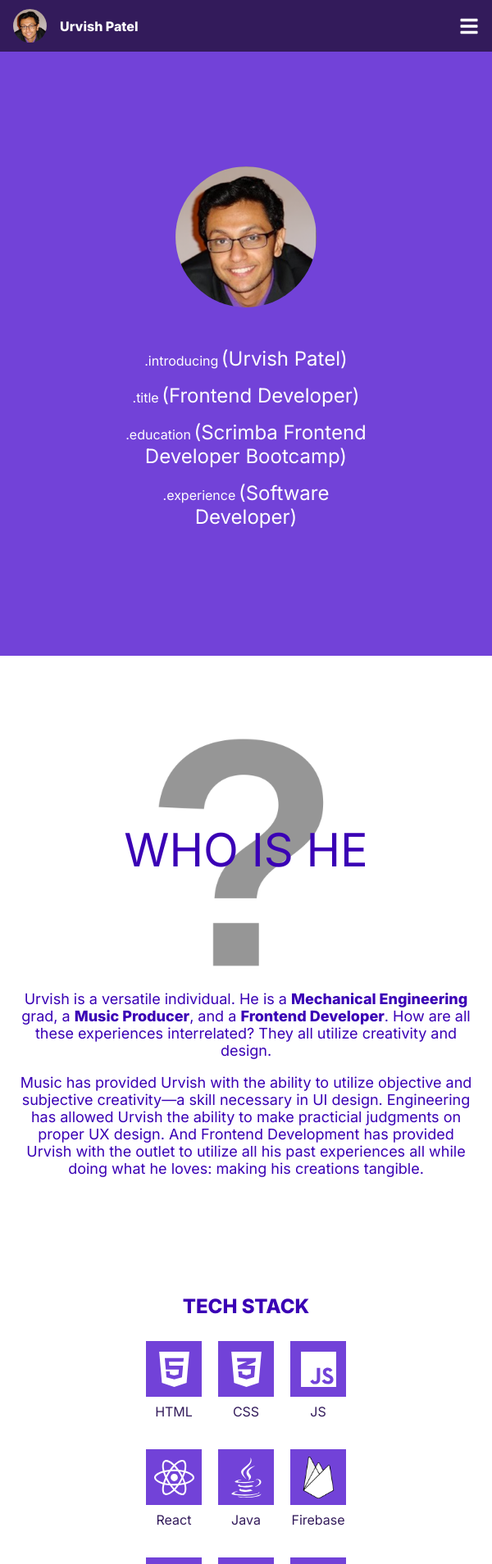
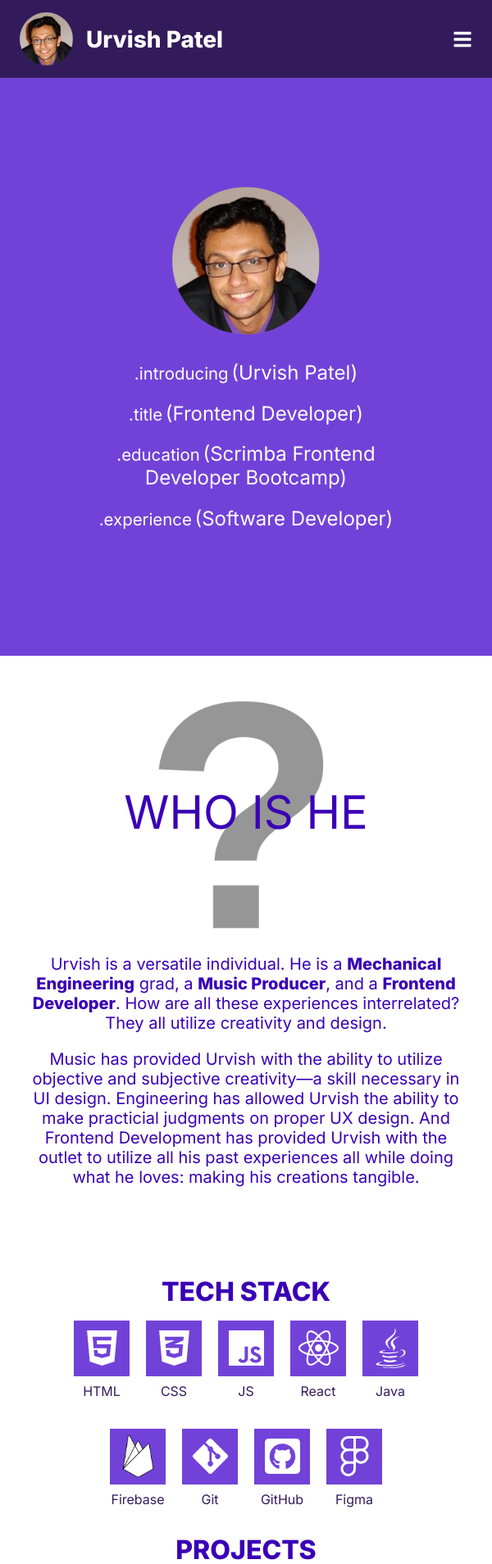
Before and after one commit to urvishp13/Portfolio-React, a React (Vite) app: page / in a window 600 px wide. Shown: the top 1908 px of the page at 82% size. Built offline with nearby package versions, Linux system fonts and the light colour scheme.

Commit message:
made portfolio desktop-view first responsive

```diff
--- a/src/App.css
+++ b/src/App.css
@@ -17,8 +17,8 @@ body {
   font-family: 'Inter', sans-serif;
 }
 
-.home-section,
-.about-section {
+.home-section > .container,
+.about-section > .container {
   height: calc(100vh - 5.9375rem);
 }
 
@@ -51,6 +51,10 @@ body {
   font-size: 1.75rem;
 }
 
+.hamburger {
+  display: none;
+}
+
 .nav-items {
   display: flex;
   align-items: center;
@@ -77,10 +81,14 @@ body {
 /* /////////// HOME SECTION //////////// */
 
 .home-section {
+  background: #7242D8;
+}
+
+.home-section > .container {
   display: flex;
   justify-content: center;
   align-items: center;
-  background: #7242D8;
+  margin: 0 auto;
 }
 
 .home-section-img {
@@ -100,9 +108,10 @@ body {
   font-size: 2.25rem;
   margin-left: .15em;
 }
+
 /* ///////// ABOUT SECTION ////////// */
 
-.about-section {
+.about-section > .container {
   display: flex;
   justify-content: center;
   align-items: center;
@@ -138,7 +147,7 @@ body {
 }
 
 .answer {
-  width: 37.75rem;
+  width: 50%;
   color: #3A00B5;
   font-size: 1.75rem;
 }
@@ -353,16 +362,310 @@ footer {
   color: white;
 }
 
+/* /////// UTILITY CLASSES ///////////// */
+
+.hide {
+  display: none;
+}
+
 /* ////////// MEDIA QUERIES //////////// */
 
-@media (min-width: 360px) and (max-width: 879px) {
+@media (max-width: 1258px) {
+
+  /* ////////// HOME SECTION ///////// */
+
+  .home-section > .container {
+    width: 90%;
+    gap: 6.7%;
+  }
+
+  .home-section-img {
+    max-width: 30.75rem;
+    min-width: 20rem;
+    margin-right: unset;
+  }
+
+  .professional-details {
+    font-size: 2.2vw;
+    flex: 1 1 50%;
+  }
+
+  .professional-details span {
+    font-size: 3vw;
+  }
+
+  /* ///////// ABOUT SECTION /////////// */
+
+  .about-section > .container {
+    gap: 2.31em;
+    width: 90%;
+    margin: 0 auto;
+  }
+
+  .question {
+    width: 25rem;
+    height: 25rem;
+    margin-right: unset;
+  }
+
+  .question > p {
+    font-size: 6.5vw;
+  }
+
+  /* ///////// CONTACT SECTION /////////// */
+
+  .contact-section {
+    display: flex;
+    flex-direction: column;
+    justify-content: center;
+  }
+
+}
+
+@media (max-width: 1016px) {
+
+  /* /////// ABOUT SECTION //////// */
+
+  .answer {
+    font-size: 2.75vw;
+  }
+
+}
+
+@media (max-width: 1072px) {
+
+  .tech-stack {
+    display: flex;
+    flex-wrap: wrap;
+    justify-content: center;
+    gap: 1.25em;
+    margin: 0 auto;
+    margin-top: 1em;
+    width: 75%;
+  }
+
+  .projects {
+    width: 100%;
+    padding: 0 1em;
+  }
+
+  .project {
+    display: grid;
+    grid-template-columns: 1fr 1em 1fr 1em 1fr 1em;
+    grid-template-rows: 1em 11.3125rem 1em 4rem 1em;
+    border: 2px solid black;
+  }
+
+  .project > * {
+    border: 2px solid black;
+  }
+
+  .project > img {
+    height: 18.3rem;
+  }
+
+}
+
+@media (max-width: 922px) {
+
+  .home-section > .container {
+    flex-direction: column;
+    align-items: center;
+    gap: 2vw;
+  }
+
+  .home-section-img {
+    width: 30vw;
+    min-width: unset;
+  }
+
+  .professional-details {
+    flex: unset;
+    font-size: 2.5vw;
+    text-align: center;
+    max-width: 370px;
+  }
+
+}
+
+@media (max-width: 880px) {
+
+  .tech-stack {
+    margin: 0 auto;
+  }
+
+  .projects {
+      gap: 1em;
+      padding-bottom: .75em;
+  }
+
+}
+
+@media (max-width: 816px) {
+
+  /* //////// NAVBAR /////////// */
+
+  .nav {
+    justify-content: space-between;
+  }
+
+  .profile-info {
+    padding-left: 1.5em;
+  }
+
+  .hamburger {
+    display: block;
+    font-size: 1.5rem;
+    margin-right: 1em;
+    cursor: pointer;
+  }
+
+  .nav-items {
+    display: none;
+    flex-direction: column;
+    position: absolute;
+    top: 0;
+    right: 0;
+    background: black;
+    height: auto;
+    margin: 0;
+  }
+
+  .close-burger {
+    font-size: 1.75rem;
+    margin: 1.25em .4em 0 auto;
+    cursor: pointer;
+    background: black;
+  }
+
+  .nav-items > li {
+    background: black;
+    width: 100%;
+  }
+
+  .nav-items a {
+    justify-content: center;
+    padding: 1em;
+    color: white;
+  }
+
+  .open-nav {
+    display: flex;
+  }
+
+  /* //////// HOME /////////// */
+
+  .professional-details {
+    font-size: 1.275rem;
+  }
+
+  .professional-details span {
+    font-size: 1.5rem;
+  }
+
+  /* //////// ABOUT ////////// */
+
+  .about-section > .container{
+    flex-direction: column;
+    align-items: center;
+    gap: 0;
+  }
+
+  .question {
+    width: 19.125rem;
+    height: 19.125rem;
+    margin: 0 auto;
+  }
+
+  .question > p {
+    font-size: 3.5rem;
+  }
+
+  .answer {
+    width: fit-content;
+    font-size: 1.375rem;
+    padding: 0;
+    text-align: center;
+  }
+
+  /* ////////// WORK SECTION //////////// */
+
+  .projects {
+    grid-template-columns: 1fr;
+  }
+
+}
+
+@media (max-width: 706px) {
+
+  /* ////////// FOOTER ///////// */
+
+  footer {
+    padding: 0 1em;
+  }
+
+  .copyright {
+    margin: 0;
+  }
+
+  .socials {
+    position: initial;
+    margin-left: auto;
+  }
+
+}
+
+@media (max-width: 646px) {
+
+  .answer {
+    font-size: 1.25rem;
+  }
+
+}
+
+@media (max-width: 608px) {
+
+  .contact-section {
+    display: flex;
+    flex-direction: column;
+    justify-content: center;
+    height: calc(100vh - 5.9375rem - 4.9375rem);
+  }
+
+  .contact-section-title {
+    padding-top: 0;
+  }
+
+  input,
+  textarea,
+  .submit {
+    font-size: 1.25rem;
+    text-indent: 8px;
+    width: 80%;
+    height: 2.8125rem;
+  }
+
+  input::placeholder,
+  textarea::placeholder {
+    font-size: 1.25rem;
+  }
+
+  textarea {
+    height: 7rem;
+    padding: .5em;
+    text-indent: 0;
+  }
+
+}
+
+@media (max-width: 500px) {
 
   html {
     scroll-padding-top: 3.9375rem;
   }
 
-  .home-section,
-  .about-section {
+  .home-section > .container,
+  .about-section > .container {
     height: calc(100vh - 3.9375rem);
   }
 
@@ -430,7 +733,7 @@ footer {
 
   /* ///////// HOME ///////////// */
 
-  .home-section {
+  .home-section > .container {
     flex-direction: column;
     align-items: center;
     gap: 2em;
@@ -439,13 +742,13 @@ footer {
 
   .home-section-img {
     margin: 0 auto;
-    width: 10.75rem;
+    width: 50%;
     border-radius: 50%;
   }
 
   .professional-details {
     font-size: 1rem;
-    width: 18.625rem;
+    width: 100%;
   }
 
   .professional-details span {
@@ -454,26 +757,8 @@ footer {
 
   /* //////// ABOUT ////////// */
 
-  .about-section {
-    flex-direction: column;
-    align-items: center;
-  }
-
-  .question {
-    width: 19.125rem;
-    height: 19.125rem;
-    margin: 0 auto;
-  }
-
-  .question > p {
-    font-size: 3.5rem;
-  }
-
   .answer {
-    width: fit-content;
     font-size: 1.125rem;
-    padding: 0 1em;
-    text-align: center;
   }
 
   /* /////////// WORK SECTION //////////////// */
@@ -497,16 +782,6 @@ footer {
 
   .work-section h2:nth-of-type(2) {
     margin: 1.5em 0 .5em;
-  }
-
-  .tech-stack {
-    display: flex;
-    flex-wrap: wrap;
-    justify-content: center;
-    gap: 1.25em;
-    margin: 0 auto;
-    margin-top: 1em;
-    width: 18rem;
   }
 
   .tech > div {
@@ -536,11 +811,11 @@ footer {
   .projects {
     display: flex;
     flex-wrap: wrap;
-    padding: 0 1em;
     margin-top: 1em;
   }
 
   .project {
+    flex-grow: 1;
     grid-template-columns: 1em 1fr 1em 1fr 1em;
     grid-template-rows: 1em 10em 1em max-content 1em max-content 1em ;
   }
@@ -558,17 +833,13 @@ footer {
   }
 
   .project > a:nth-of-type(1) {
-    justify-self: center;
     grid-column: 2 / 3;
     grid-row: -3 / -2;
-    width: 100%;
   }
 
   .project > a:nth-of-type(2) {
-    justify-self: center;
     grid-column: 4 / 5;
     grid-row: -3 / -2;
-    width: 100%;
   }
 
   /* ////////// CONTACT SECTION ///////////// */
@@ -628,109 +899,3 @@ footer {
   }
 
 }
-
-@media (min-width: 501px)  {
-
-  .projects {
-    width: 100%;
-    padding: 0 1em;
-  }
-
-  .project {
-    flex-grow: 1;
-    display: grid;
-    grid-template-columns: 1fr 1em 1fr 1em 1fr 1em;
-    grid-template-rows: 1em 11.3125rem 1em 4rem 1em;
-    border: 2px solid black;
-  }
-
-  .project > * {
-    border: 2px solid black;
-  }
-
-  .project > img {
-    grid-column: 1 / 2;
-    grid-row: 1 / -1;
-    border: none;
-    border-right: 2px solid black;
-    width: 100%;
-    height: 18.3rem;
-    object-fit: cover;
-    object-position: top;
-  }
-
-  .project > *:not(:first-child) {
-    padding: 1em;
-  }
-
-  .project > p {
-    text-align: start;
-    grid-column: 3 / 6;
-    grid-row: 2 / 3;
-    margin: 0;
-    font-size: 1.15rem;
-  }
-
-  .project > a {
-    font-size: 1.25rem;
-    display: flex;
-    justify-content: center;
-    align-items: center;
-    gap: .25em;
-    background-color: #7242D8;
-    border: none;
-    border-radius: 8px;
-    color: white;
-    text-decoration: none;
-  }
-
-  .project > a:nth-of-type(1) {
-    justify-self: center;
-    grid-column: 3 / 4;
-    grid-row: 4 / 5;
-    width: 100%;
-  }
-
-  .project > a:nth-of-type(2) {
-    justify-self: center;
-    grid-column: 5 / 6;
-    grid-row: 4 / 5;
-    width: 100%;
-  }
-
-}
-
-@media (min-width: 880px) {
-
-  .hamburger {
-    display: none;
-  }
-
-  .close-burger {
-    display: none;
-  }
-
-  .projects {
-      display: grid;
-      grid-template-columns: repeat(2, 1fr);
-      gap: 2em;
-      margin: 0 auto;
-      padding-bottom: .75em;
-  }
-
-}
-
-@media (min-width: 1072px) {
-
-  .projects {
-    width: fit-content;
-  }
-
-  .project {
-    display: grid;
-    grid-template-columns: 10.6875rem 1em 8.40625rem 1em 8.40625rem 1em;
-    grid-template-rows: 1em 11.3125rem 1em 4rem 1em;
-    border: 2px solid black;
-  }
-
-}
--- a/src/components/About.jsx
+++ b/src/components/About.jsx
@@ -3,6 +3,7 @@ import questionMark from "../images/question-mark.png";
 export default function About() {
   return (
     <section id="about-section" className="about-section">
+      <div className="container">
         <div
           className="question"
           style={{ backgroundImage: `url(${questionMark})` }}
@@ -24,6 +25,7 @@ export default function About() {
             making his creations tangible.
           </p>
         </div>
+      </div>
     </section>
   );
 }
--- a/src/components/Home.jsx
+++ b/src/components/Home.jsx
@@ -1,6 +1,7 @@
 export default function Home() {
     return (
         <section id="home-section" className="home-section">
+            <div className="container">
                 <img className="home-section-img" src="images/urvish-square-2.png" alt="picture of Urvish" />
                 <div className="professional-details">
                     <p>.introducing<span>(Urvish Patel)</span></p>
@@ -8,6 +9,7 @@ export default function Home() {
                     <p>.education<span>(Scrimba Frontend Developer Bootcamp)</span></p>
                     <p>.experience<span>(Software Developer)</span></p>
                 </div>
+            </div>
         </section>
     )
 }
```
Lines whose indentation alone changed are shown as unchanged.
